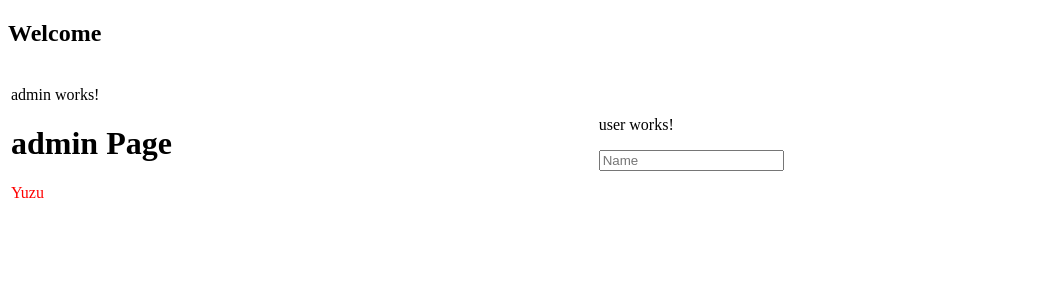
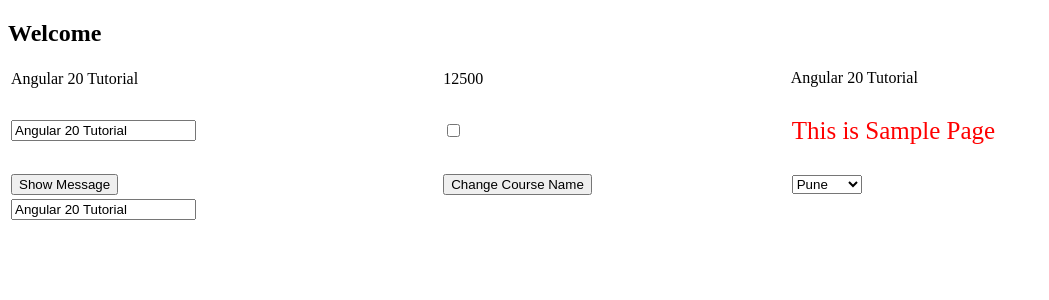
Before and after one commit to yuzu-krs/Angular-20-Tutorial-, an Angular app: page / in a window 1280 px wide. Shown: the top 300 px of the page, without its empty margins (0-1049 px from the left). Built offline with nearby package versions, Linux system fonts and the light colour scheme.

Commit message:
データバインディング紹介-part2

```diff
--- a/src/app/app.html
+++ b/src/app/app.html
@@ -1,12 +1,3 @@
 <h2>Welcome</h2>
 
-<table style="width: 100%">
-  <tr>
-    <td>
-      <app-admin></app-admin>
-    </td>
-    <td>
-      <app-user></app-user>
-    </td>
-  </tr>
-</table>
+<app-data-binding></app-data-binding>
--- /dev/null
+++ b/src/app/data-binding/data-binding.css
@@ -0,0 +1,4 @@
+.myColor {
+  color: red;
+  font-size: 25px;
+}
--- /dev/null
+++ b/src/app/data-binding/data-binding.html
@@ -0,0 +1,50 @@
+<table style="width: 100%">
+  <tr>
+    <!--補間バインディング{{}}値埋め込み-->
+    <td>{{ courseName }}</td>
+    <td>{{ productPrice }}</td>
+    <span>{{ courseName }}</span>
+    <td>
+      <!--tsで宣言していないので呼び出せない-> {{fullName}}-->
+    </td>
+  </tr>
+  <tr>
+    <td>
+      <!--動的なプロパティは[]を用いるのが推奨されている以下の
+        使用方法でも動く場合がある-->
+      <input type="text" value="{{ courseName }}" />
+    </td>
+    <td>
+      <!--以下プロパティバインディング
+        動的の場合[]が必要。
+         type,typeなどのプロパティはそのまま使用可能
+         maxlengthなどの属性ではattr.を接頭辞として使用する  -->
+      <input [type]="inputType" [max]="maxLength" [minLength]="minChar" />
+    </td>
+    <td>
+      <p [class]="myClassName">This is Sample Page</p>
+    </td>
+  </tr>
+  <tr>
+    <td>
+      <!--イベントバインディング ()内にイベント名を記述-->
+      <button (click)="showWelcomeMessage()">Show Message</button>
+    </td>
+    <td>
+      <button (click)="changeCourseName()">Change Course Name</button>
+    </td>
+    <td>
+      <select (change)="onCityChange()">
+        <option valule="">Pune</option>
+        <option valule="">Nagpur</option>
+        <option valule="">Mumbai</option>
+      </select>
+    </td>
+  </tr>
+  <tr>
+    <td>
+      <!--双方向データバインディング [(ngModel)]-->
+      <input type="text" [(ngModel)]="courseName" />
+    </td>
+  </tr>
+</table>
--- /dev/null
+++ b/src/app/data-binding/data-binding.ts
@@ -0,0 +1,36 @@
+import { Component } from '@angular/core';
+import { FormsModule } from '@angular/forms';
+
+@Component({
+  selector: 'app-data-binding',
+  imports: [FormsModule],
+  templateUrl: './data-binding.html',
+  styleUrl: './data-binding.css',
+  // すべてのコンポーネントはstandaloneである。
+})
+export class DataBinding {
+  courseName: string = 'Angular 20 Tutorial';
+  productPrice: number = 12500;
+
+  maxLength: number = 5;
+
+  minChar: number = 3;
+
+  inputType: string = 'checkbox';
+
+  myClassName: string = 'myColor';
+
+  constructor() {}
+
+  showWelcomeMessage() {
+    alert('Welcome to Angular 20 Tutorial!');
+  }
+
+  changeCourseName() {
+    this.courseName = 'React Tutorial';
+  }
+
+  onCityChange() {
+    alert('City changed!');
+  }
+}
```
Also changed, not shown: src/app/app.ts (+4 -4 lines), 1 other file (tests, documents, lock files or other folders).
